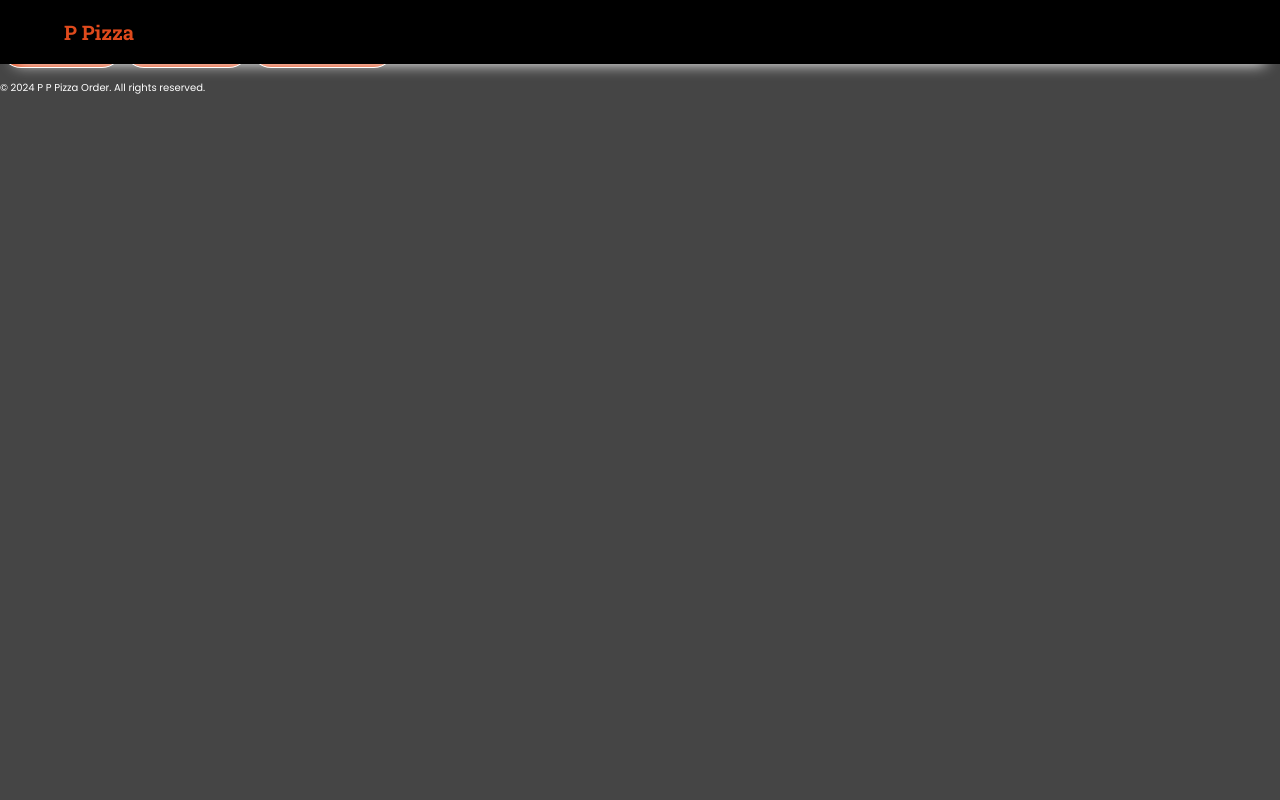
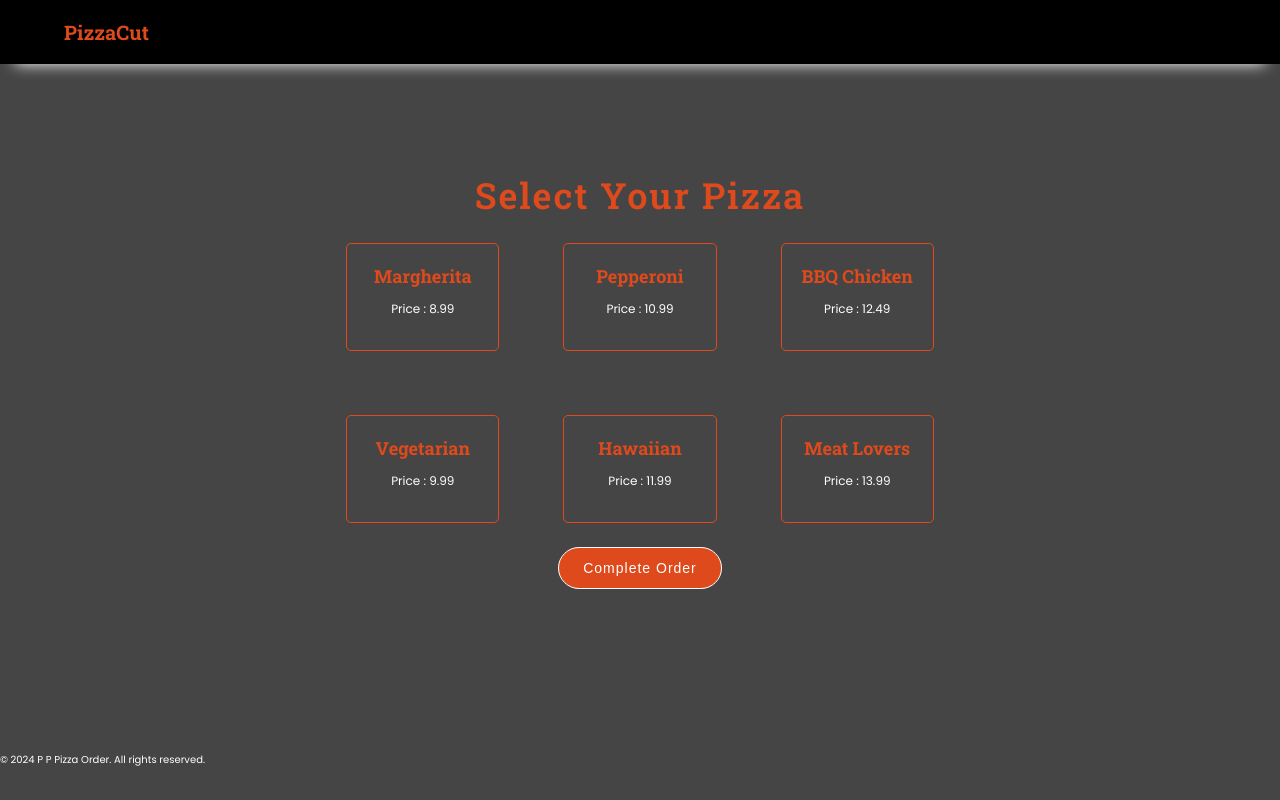
Before and after one commit to bgadkane27/Pizza-App, a React (Vite) app: page /order in a window 1280 px wide. Built offline with nearby package versions, Linux system fonts and the light colour scheme; a web font is replaced by a local one.

Commit message:
pages added

```diff
--- a/src/App.css
+++ b/src/App.css
@@ -69,12 +69,17 @@ a {
   padding: 0 2.4rem;
 }
 
-.para{
+.para {
+  padding: 2.4rem 0;
   font-size: 1.4rem;
   letter-spacing: 0.2rem;
 }
 
-button{
+.title {
+  font-size: 1.8rem;
+}
+
+button {
   padding: 1.2rem 2.4rem;
   font-size: 1.4rem;
   letter-spacing: 0.1rem;
@@ -83,13 +88,13 @@ button{
   outline: none;
   border: 1px solid var(--para-color);
   background: var(--head-color);
-    background-color:var(--head-color);
+  background-color: var(--head-color);
   border-radius: 10rem;
   cursor: pointer;
   transition: all .3s linear;
 }
 
-button:hover{
+button:hover {
   background: #f83e05;
   background-color: #f83e05;
 }
@@ -137,3 +142,55 @@ li a {
     -webkit-text-stroke: 0.5px var(--para-color);
   }
 }
+
+.order-section {
+  width: 100%;
+  height: 90vh;
+  margin-top: 2rem;
+  display: flex;
+  align-items: center;
+  text-align: center;
+  justify-content: center;
+
+  .para {
+    font-size: 3.6rem;
+    font-weight: 600;
+  }
+
+  .grid {
+    gap: 6.4rem;
+  }
+
+  .pizza-card {
+    padding: 2rem;
+    border: 1px solid var(--head-color);
+    border-radius: .5rem;
+    -webkit-border-radius: .5rem;
+    -moz-border-radius: .5rem;
+    -ms-border-radius: .5rem;
+    -o-border-radius: .5rem;
+  }
+
+  .pizza-info {
+    font-size: 1.2rem;
+  }
+
+  .btn {
+    margin: 2.4rem 0;
+  }
+}
+
+.thanks-section {
+  width: 100%;
+  height: 90vh;
+  /* margin-top: 5rem; */
+  display: flex;
+  align-items: center;
+  text-align: center;
+  justify-content: center;
+
+  .para {
+    font-size: 3.6rem;
+    font-weight: 600;
+  }
+}
--- /dev/null
+++ b/src/api/pizzadata.json
@@ -0,0 +1,32 @@
+[
+    {
+        "id": 101,
+        "name": "Margherita",
+        "price": 8.99
+    },
+    {
+        "id": 102,
+        "name": "Pepperoni",
+        "price": 10.99
+    },
+    {
+        "id": 103,
+        "name": "BBQ Chicken",
+        "price": 12.49
+    },
+    {
+        "id": 104,
+        "name": "Vegetarian",
+        "price": 9.99
+    },
+    {
+        "id": 105,
+        "name": "Hawaiian",
+        "price": 11.99
+    },
+    {
+        "id": 106,
+        "name": "Meat Lovers",
+        "price": 13.99
+    }
+]
--- a/src/components/UI/Header.jsx
+++ b/src/components/UI/Header.jsx
@@ -7,7 +7,7 @@ export const Header = () => {
         <div className="grid header-grid">
           <div className="logo">
             <NavLink to="/">
-              <h1>P Pizza</h1>
+              <h1>PizzaCut</h1>
             </NavLink>
           </div>
           <nav>
--- a/src/pages/Home.jsx
+++ b/src/pages/Home.jsx
@@ -20,7 +20,7 @@ function Home() {
         variants={pageVariants}
         transition={pageTransition}
       >
-        <h1 className="hero-heahing">Welcome to P Pizza</h1>
+        <h1 className="hero-heahing">Welcome to PizzaCut</h1>
         <p className="para">What would you like to have?</p>
         <Link to="/order">
         <button className="main-btn">Start Order</button></Link>
--- a/src/pages/Order.jsx
+++ b/src/pages/Order.jsx
@@ -1,6 +1,7 @@
-import React from "react";
+import React, { useState } from "react";
 import { motion } from "framer-motion";
-import { Link } from "react-router-dom";
+import { useNavigate } from "react-router-dom";
+import pizzainfo from "../api/pizzadata.json"
 
 const pageVariants = {
   initial: { opacity: 0, x: -100 },
@@ -11,7 +12,36 @@ const pageVariants = {
 const pageTransition = { duration: 0.5 };
 
 function Order() {
+  const [selectedPizzas, setSelectedPizzas] = useState([]);
+  const [errorMessage, setErrorMessage] = useState("");
+  const navigate = useNavigate();
+
+  const handlePizzaSelect = (id) => {
+    setErrorMessage("");
+
+
+    setSelectedPizzas((prevSelected) =>
+      prevSelected.includes(id)
+        ? prevSelected.filter((pizzaId) => pizzaId !== id)
+        : [...prevSelected, id]
+    );
+  };
+
+  const handleCompleteOrder = () => {
+    if (selectedPizzas.length === 0) {
+      setErrorMessage("Please select at least one pizza to place your order.");
+    } else {
+
+      const selectedPizzaNames = pizzainfo
+        .filter((pizza) => selectedPizzas.includes(pizza.id))
+        .map((pizza) => pizza.name);
+
+        navigate("/thanks", { state: { selectedPizzaNames } });
+    }
+  };
+
   return (
+    <section className="order-section">
       <motion.div
         initial="initial"
         animate="in"
@@ -19,12 +49,36 @@ function Order() {
         variants={pageVariants}
         transition={pageTransition}
       >
-      <h1>Select Your Pizza</h1>
-      <button>Pepperoni</button>
-      <button>Margherita</button>
-      <button>BBQ Chicken</button>
-      <Link to="/thanks">Complete Order</Link>
+        <h2 className="para">Select Your Pizza</h2>
+        <div className="container">
+          <div className="grid grid-three--cols">
+            {pizzainfo.map((pizza) => {
+              const { id, name, price } = pizza;
+              const isSelected = selectedPizzas.includes(id);
+              return (
+                <div className="pizza-card" key={id} onClick={() => handlePizzaSelect(id)}
+                  style={{
+                    borderColor: isSelected ? "#00ff00" : "#df4a1c",
+                    cursor: "pointer",
+                  }}
+                >
+                  <h2 className="title">{name}</h2>
+                  <p className="pizza-info">
+                    <span className="pizza-info">Price : </span>
+                    {price}
+                  </p>
+                </div>
+              );
+            })}
+          </div>
+        </div>
+
+        <button className="btn" onClick={handleCompleteOrder}>
+          Complete Order
+        </button>
+        {errorMessage && <p className="error-message">{errorMessage}</p>}
       </motion.div>
+    </section>
   );
 }
 
--- a/src/pages/Thanks.jsx
+++ b/src/pages/Thanks.jsx
@@ -1,5 +1,6 @@
 import React from "react";
 import { motion } from "framer-motion";
+import { useLocation } from "react-router-dom";
 
 const pageVariants = {
   initial: { opacity: 0, x: -100 },
@@ -10,7 +11,12 @@ const pageVariants = {
 const pageTransition = { duration: 0.5, ease: "easeIn" };
 
 function Thanks() {
+
+  const location = useLocation();
+  const { selectedPizzaNames } = location.state || { selectedPizzaNames: [] };
+
   return (
+    <section className="thanks-section">
       <motion.div
         initial="initial"
         animate="in"
@@ -18,8 +24,17 @@ function Thanks() {
         variants={pageVariants}
         transition={pageTransition}
       >
-      <h1>Thank you for your order!</h1>
+        <h1 className="para">Thank you for your order!</h1>
+
+        {selectedPizzaNames.length > 0 && (
+          <p>
+            You have ordered: {selectedPizzaNames.join(", ")}.
+          </p>
+        )}
+
+        <p className="title">Your order will be ready in next 15-20 minutes.</p>
       </motion.div>
+    </section>
   );
 }
 
```
Lines whose indentation alone changed are shown as unchanged.
